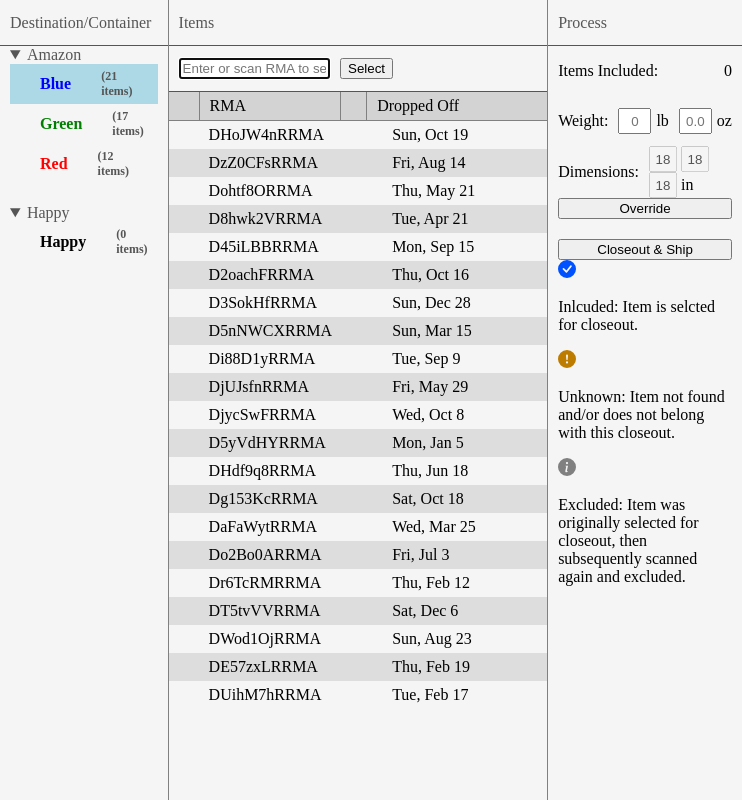
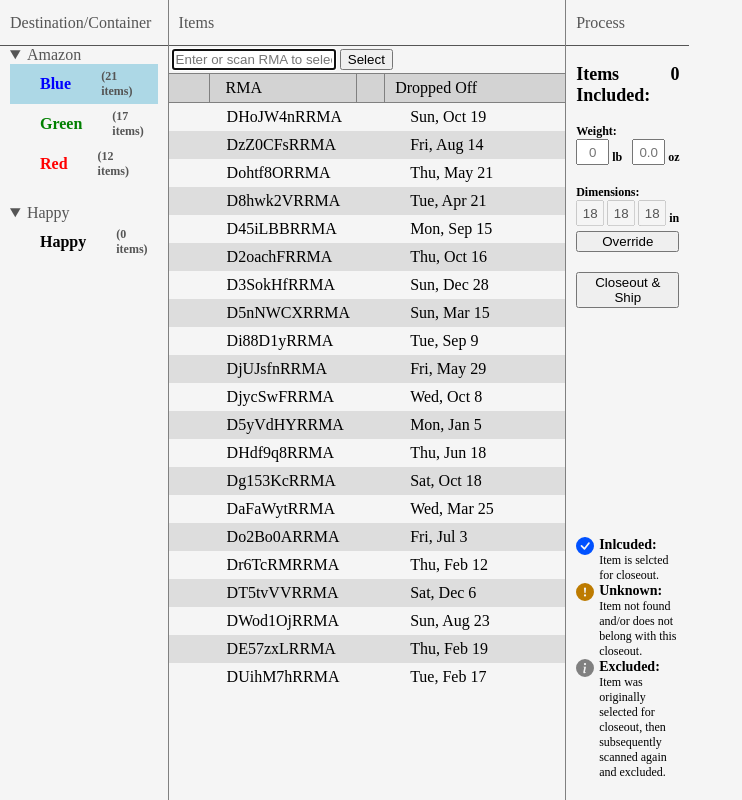
Before and after one commit to coldnebraska/container-management, an Electron app: page renderer/index.html in a window 650 px wide. Shown: the whole page, 742 px wide, since content can reach past the window. Drawn offline with Linux system fonts and the light colour scheme; no server answers.

Commit message:
updated styling for item container and process container

```diff
--- a/renderer/css/style.css
+++ b/renderer/css/style.css
@@ -18,6 +18,7 @@ details:hover {
 .container {
     border-right: 1px solid grey;
     padding: 0;
+    flex: 1;
 }
 
 .container > * > * {
@@ -25,15 +26,14 @@ details:hover {
 }
 
 .container:nth-child(2) {
-    flex: 1;
+    flex: 3;
 }
 
 .container:last-child {
     border: 0;
 }
 
-.container-header,
-.container .item-container .search-form {
+.container-header {
     display: flex;
     align-items: center;
     padding: 10px;
@@ -81,6 +81,11 @@ details:hover {
     height: 100vh;
 }
 
+.item-container .search-form {
+    margin: 3px;
+    padding: 0;
+}
+
 .item-container .search-form input {
     width: 40%;
 }
@@ -89,7 +94,9 @@ details:hover {
     display: flex;
     justify-content: space-between;
     align-items: center;
-    border-bottom: 1px solid grey;
+    border: 1px solid grey;
+    border-left: 0;
+    border-right: 0;
     background-color: lightgray;
 }
 
@@ -103,14 +110,14 @@ details:hover {
 }
 
 .sorting-headers #sort-selected {
-    width: 20px;
+    width: 30px;
 }
 
 .sorting-headers #sort-rrma {
     border: 1px solid grey;
     border-top: 0;
     border-bottom: 0;
-    padding-left: 10px;
+    padding-left: 16px;
     width: 130px;
 }
 
@@ -144,6 +151,11 @@ details:hover {
     background-color: rgb(221, 221, 221);
 }
 
+#error-item.item :nth-child(1) {
+    height: 18px;
+    width: 18px;
+}
+
 .item :nth-child(3) {
     flex: 1;
 }
@@ -153,17 +165,17 @@ details:hover {
     width: 150px;
 }
 
-.blue,
-.green,
-.red,
-.happy {
+.destination .blue,
+.destination .green,
+.destination .red,
+.destination .happy {
     display: flex;
     justify-content: space-between;
     align-items: center;
     padding-right: 10px;
 }
 
-#container-count {
+.destination #container-count {
     font-size: 12px;
     color: rgb(85, 85, 85);
 }
@@ -171,31 +183,53 @@ details:hover {
 .process {
     display: flex;
     flex-direction: column;
+    min-height: 100vh;
 }
 
-.selected-items,
+.process div:nth-child(3) {
+    margin-bottom: 20px;
+}
+
+.process div:last-child {
+    margin-top: auto;
+}
+
+.selected-items {
+    font-size: 18px;
+    font-weight: bold;
+    display: flex;
+    gap: 5px;
+}
+
 .weight,
 .dimensions {
     display: flex;
-    justify-content: space-between;
-    align-items: center;
-    gap: 10px;
+    flex-direction: column;
+}
+
+.weight p,
+.dimensions p,
+.dimensions span {
+    margin: 0;
+    font-size: 12px;
+    font-weight: bold;
 }
 
 .weight .weight-inputs {
     display: flex;
-    align-items: center;
     gap: 10px;
 }
 
-.pound,
-.ounce {
+.weight .weight-inputs .pound,
+.weight .weight-inputs .ounce {
     display: flex;
-    align-items: center;
-    gap: 5px;
+    align-items: flex-end;
+    gap: 3px;
+
 }
 
-.weight input {
+.weight input,
+.dimensions input {
     width: 25px;
     height: 20px;
     text-align: center;
@@ -203,8 +237,13 @@ details:hover {
 
 .dimensions input {
     width: 20px;
-    height: 20px;
-    text-align: center;
+}
+
+.dimensions fieldset {
+    display: flex;
+    gap: 3px;
+    align-items: flex-end;
+    margin-bottom: 5px;
 }
 
 .actions {
@@ -213,15 +252,37 @@ details:hover {
     gap: 20px;
 }
 
+.process .tips {
+    display: flex;
+    flex-direction: column;
+}
+
+.process .tips .included,
+.process .tips .unknown,
+.process .tips .excluded {
+    display: flex;
+    gap: 5px;
+    font-size: 12px;
+}
+
+.process .tips .icon {
+    flex: 1;
+}
+
+.process .tips p {
+    margin: 0;
+}
+
+.process .tips span {
+    font-weight: bold;
+    font-size: 14px;
+}
+
 #selected-item,
 #selected-container {
     background-color: lightblue;
 }
 
 #error-item {
-    background-color: lightcoral;
+    background-color: rgba(253, 39, 39, 0.3);
 }
-
-.search-form input {
-    margin-right: 10px;
-}
--- a/renderer/js/renderer.js
+++ b/renderer/js/renderer.js
@@ -562,7 +562,7 @@ function populateItems(items) {
             const itemContainer = document.createElement('div')
             itemContainer.className = 'item'
             itemContainer.innerHTML = `
-                <p></p>
+                <p style="width:18px"></p>
                 <p id="rrma">${item.rrma}</p>
                 <p></p>
                 <p>${item.date_created}</p>
@@ -618,7 +618,7 @@ function selectItem(item) {
     iconElement.style.display = 'flex'
     iconElement.style.alignItems = 'center'
     iconElement.innerHTML = `
-        <svg xmlns="http://www.w3.org/2000/svg" width="16" height="16" fill="black" class="bi bi-check-circle-fill" viewBox="0 0 16 16">
+        <svg xmlns="http://www.w3.org/2000/svg" width="18" height="18" fill="rgb(0, 81, 255)" class="bi bi-check-circle-fill" viewBox="0 0 16 16">
             <path d="M16 8A8 8 0 1 1 0 8a8 8 0 0 1 16 0m-3.97-3.03a.75.75 0 0 0-1.08.022L7.477 9.417 5.384 7.323a.75.75 0 0 0-1.06 1.06L6.97 11.03a.75.75 0 0 0 1.079-.02l3.992-4.99a.75.75 0 0 0-.01-1.05z"/>
         </svg>
     `
@@ -650,7 +650,7 @@ function deselectItem(item) {
     iconElement.style.display = 'flex'
     iconElement.style.alignItems = 'center'
     iconElement.innerHTML = `
-        <svg xmlns="http://www.w3.org/2000/svg" width="16" height="16" fill="black" class="bi bi-info-circle-fill" viewBox="0 0 16 16">
+        <svg xmlns="http://www.w3.org/2000/svg" width="18" height="18" fill="grey" class="bi bi-info-circle-fill" viewBox="0 0 16 16">
             <path d="M8 16A8 8 0 1 0 8 0a8 8 0 0 0 0 16m.93-9.412-1 4.705c-.07.34.029.533.304.533.194 0 .487-.07.686-.246l-.088.416c-.287.346-.92.598-1.465.598-.703 0-1.002-.422-.808-1.319l.738-3.468c.064-.293.006-.399-.287-.47l-.451-.081.082-.381 2.29-.287zM8 5.5a1 1 0 1 1 0-2 1 1 0 0 1 0 2"/>
         </svg>
     `
@@ -666,8 +666,8 @@ function selectError(rrmaValue) {
     itemContainer.className = 'item'
     itemContainer.id = 'error-item'
     itemContainer.innerHTML = `
-        <div style="display: flex; alignItems: center;">
-            <svg xmlns="http://www.w3.org/2000/svg" width="16" height="16" fill="currentColor" class="bi bi-exclamation-circle-fill" viewBox="0 0 16 16">
+        <div>
+            <svg xmlns="http://www.w3.org/2000/svg" width="18" height="18" fill="rgb(189, 123, 0)" class="bi bi-exclamation-circle-fill" viewBox="0 0 16 16">
                 <path d="M16 8A8 8 0 1 1 0 8a8 8 0 0 1 16 0M8 4a.905.905 0 0 0-.9.995l.35 3.507a.552.552 0 0 0 1.1 0l.35-3.507A.905.905 0 0 0 8 4m.002 6a1 1 0 1 0 0 2 1 1 0 0 0 0-2"/>
             </svg>
         </div>
```
